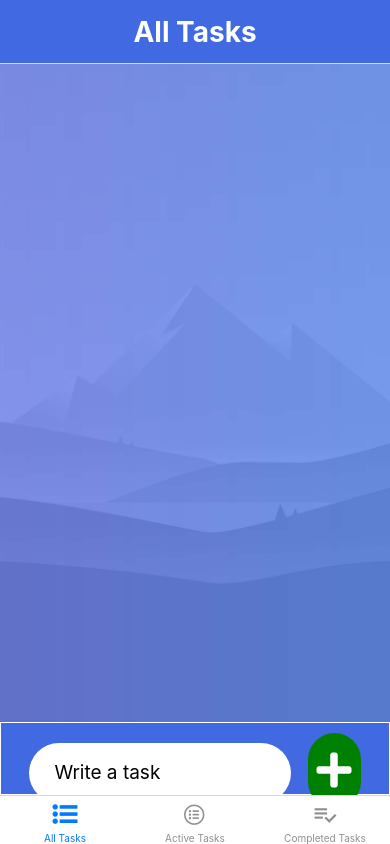
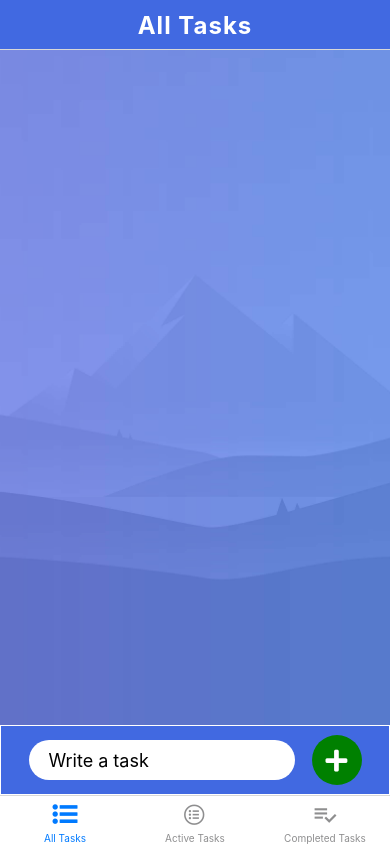
Before and after one commit to prajan11/react-native-to-do-app-redux, a React Native app: screen / in a window 390 px wide. Built offline with nearby package versions, Linux system fonts and the light colour scheme.

Commit message:
UI styling updates to address Ui rendering issues in different screen sizes

```diff
--- a/App.js
+++ b/App.js
@@ -45,38 +45,43 @@ const App = () => {
             <Tab.Screen name="All" component={HomeScreen} options={{
                                                                     title: 'All Tasks',
                                                                     headerStyle: {
-                                                                      backgroundColor: 'royalblue'
+                                                                      backgroundColor: 'royalblue',
+                                                                      height: 50,
                                                                     },
                                                                     headerTintColor: '#fff',
                                                                     headerTitleAlign: 'center',
                                                                     headerTitleStyle: {
                                                                       fontWeight: 'bold',
                                                                       alignSelf: 'center',
-                                                                      fontSize: 28
+                                                                      fontSize: 24,
+                                                                      letterSpacing: 1
 
                                                                     }}} />
             <Tab.Screen name="Active" component={ActiveTasksScreen} options={{
                                                                     title: 'Active Tasks',
                                                                     headerStyle: {
-                                                                      backgroundColor: '#037ffc'
+                                                                      backgroundColor: 'royalblue',
+                                                                      height: 50,
                                                                     },
                                                                     headerTintColor: '#fff',
                                                                     headerTitleAlign: 'center',
                                                                     headerTitleStyle: {
                                                                       fontWeight: 'bold',
-                                                                      fontSize: 28
-
+                                                                      fontSize: 24,
+                                                                      letterSpacing: 1
                                                                     }}} />
             <Tab.Screen name="Completed" component={CompletedTasksScreen} options={{
                                                                     title: 'Completed Tasks',
                                                                     headerStyle: {
-                                                                      backgroundColor: '#037ffc'
+                                                                      backgroundColor: 'royalblue',
+                                                                      height: 50,
                                                                     },
                                                                     headerTintColor: '#fff',
                                                                     headerTitleAlign: 'center',
                                                                     headerTitleStyle: {
                                                                       fontWeight: 'bold',
-                                                                      fontSize: 28
+                                                                      fontSize: 24,
+                                                                      letterSpacing: 1
                                                                     }}}  />
           </Tab.Navigator>
         </NavigationContainer>
--- a/components/ToDoForm/index.js
+++ b/components/ToDoForm/index.js
@@ -50,13 +50,13 @@ const ToDoForm = ({addTodoData, editTaskId, toDos, editToDoTask}) => {
                 {
                     editTaskId.length > 0 ?    <Pressable onPress={() => updateButtonClickHandler(editTaskId)} disabled={enteredTask.length > 0 ? false : true}>
                                         <Text style={styles.buttonText}>
-                                            <AntDesign name='edit' size={40} color="white" />
+                                            <AntDesign name='edit' size={25} color="white" />
                                         </Text>
                                     </Pressable>
                                 :
                                     <Pressable onPress={() => handleAddTask()} disabled={enteredTask.length > 0 ? false : true}>
                                         <Text style={styles.buttonText}>
-                                            <FontAwesome5 name='plus' size={40} color="white" />
+                                            <FontAwesome5 name='plus' size={25} color="white" />
                                         </Text>
                                     </Pressable>
                 }
--- a/components/ToDoForm/style.js
+++ b/components/ToDoForm/style.js
@@ -7,24 +7,24 @@ const styles = StyleSheet.create({
         flexDirection: 'row',
     },
     inputField: {
-        height: 60,
+        height: 40,
         width: '80%',
-        fontSize: 19,
+        fontSize: 18,
         borderRadius: 40,
         backgroundColor: 'white',
-        paddingLeft: 25,
-        marginTop: 10
+        paddingLeft: 20,
+        marginTop: 5
     },
     button: {
-        width: '16%',
-        height: 75,
+        width:50,
+        height: 50,
         marginLeft: '5%',
-        textAlign: 'center',
-        borderRadius: 50,
-        paddingTop: 15
+        borderRadius: 25,
+        justifyContent:'center',
+        alignItems:'center',
     },
     buttonText: {
-        fontSize: 30,
+        fontSize: 10,
         color: 'white',
         textAlign: 'center',
     },
--- a/components/ToDoItem/index.js
+++ b/components/ToDoItem/index.js
@@ -27,12 +27,12 @@ const ToDoItem = ({ id, taskName, editTaskId, deleteToDoTask, setEditToDoTask, m
     }
 
     return (
-        <View style={styles.container}>
-            <View style={styles.taskNameContainer}>
+        <View style={type === 'active' || type === 'completed' ? [styles.container, styles.containerExtra] : styles.container}>
+            <View style={type === 'active' || type === 'completed' ? [styles.taskNameContainer, styles.taskNameContainerExtra] : styles.taskNameContainer}>
                 {type ? (type === 'active' ?
-                                            <MaterialIcons name="pending-actions" size={35} color="green" />
+                                            <MaterialIcons name="pending-actions" size={25} color="green" />
                                             :
-                                            <AntDesign name="checkcircle" size={28} color="green" />
+                                            <FontAwesome5Icon name="check" size={25} color="green" />
                                             ) :
 
                                             <CheckBox
@@ -43,7 +43,7 @@ const ToDoItem = ({ id, taskName, editTaskId, deleteToDoTask, setEditToDoTask, m
                 }
 
 
-                <Text style={styles.taskName}>
+                <Text style={type === 'active' || type === 'completed' ? [styles.taskName, styles.taskNameExtra] : styles.taskName}>
                     {taskName}
                 </Text>
 
@@ -52,12 +52,12 @@ const ToDoItem = ({ id, taskName, editTaskId, deleteToDoTask, setEditToDoTask, m
             {type ? <Text></Text> :
                         <View style={styles.editDeleteButtonContainer}>
                             <Pressable onPress={() => handleTaskEdit(id)}>
-                                <FontAwesome5Icon name="edit" size={30} color="green" />
+                                <FontAwesome5Icon name="edit" size={24} color="green" />
 
                             </Pressable>
 
                             <Pressable onPress={()=>handleTaskDelete(id)}>
-                                <AntDesign name="delete" size={27} color="red" style={editTaskId != "" ? {display: 'none'}:''} />
+                                <AntDesign name="delete" size={22} color="red" style={editTaskId != "" ? {display: 'none'}:''} />
                             </Pressable>
                         </View>
             }
--- a/components/ToDoItem/style.js
+++ b/components/ToDoItem/style.js
@@ -5,26 +5,39 @@ const styles = StyleSheet.create({
         flexDirection: 'row',
         justifyContent: 'space-around',
         width: '100%',
-        padding: 7,
-        marginBottom: 20,
+        marginBottom: 12,
         backgroundColor: 'white',
-        borderRadius: 15
+        borderRadius: 15,
+    },
+    containerExtra: {
+        padding: 5,
     },
     taskNameContainer:{
         flex: 1,
         flexDirection: 'row',
-        padding: 10,
+        paddingLeft: 5,
+        paddingTop: 4
+    },
+    taskNameContainerExtra:{
+        paddingTop: 0
     },
     taskName: {
-        fontSize: 20,
+        fontSize: 18,
         fontWeight: 'bold',
-        paddingLeft: 15
+        paddingLeft: 5,
+        paddingTop: 4
+    },
+    taskNameExtra: {
+        paddingTop: 0,
+        paddingLeft: 10
     },
     editDeleteButtonContainer: {
         width: '30%',
         flexDirection: 'row',
         justifyContent: 'space-evenly',
         padding: 10,
+        marginLeft: 30,
+        borderColor: 'green'
     },
 
 
--- a/components/ToDoList/index.js
+++ b/components/ToDoList/index.js
@@ -8,12 +8,9 @@ import {connect} from 'react-redux';
 const ToDoList = ({ toDos}) => {
     return (
         <View style={styles.container}>
-            {/* <ScrollView style={{flex:1, borderColor: 'red', borderWidth: 5}}> */}
-                {toDos.map( (task) => {
-                    return <ToDoItem key={task.id} id={task.id} taskName={task.taskName} />;
-                })}
-            {/* </ScrollView> */}
-
+            {toDos.map( (task) => {
+                return <ToDoItem key={task.id} id={task.id} taskName={task.taskName} />;
+            })}
         </View>
      );
 }
--- a/components/ToDoList/style.js
+++ b/components/ToDoList/style.js
@@ -7,16 +7,6 @@ const styles = StyleSheet.create({
         marginTop: '5%',
         marginLeft: '7%',
     },
-    taskListHeading:{
-        textAlign: 'left',
-        marginBottom: 35,
-    },
-    taskListText: {
-        fontSize: 27,
-        color: 'black',
-        fontWeight: 'bold',
-        letterSpacing: 1,
-    }
 });
 
 export default styles;
--- a/screens/active/index.js
+++ b/screens/active/index.js
@@ -35,6 +35,7 @@ const styles = StyleSheet.create({
     paddingBottom: 70
   },
 
+
 });
 
 const mapStateToProps = (state) => {
--- a/screens/home/index.js
+++ b/screens/home/index.js
@@ -11,7 +11,8 @@ import {
   StyleSheet,
   View,
   ImageBackground,
-  ScrollView
+  ScrollView,
+  Dimensions
 } from 'react-native';
 import ToDoForm from '../../components/ToDoForm';
 import ToDoList from '../../components/ToDoList';
@@ -32,7 +33,7 @@ const App = (props) => {
                       onContentSizeChange={() =>
                         scrollViewRef.current.scrollToEnd({animated: true})
                       }>
-            <View style={{paddingBottom:100}}>
+            <View style={{flex:1, height:Dimensions.get('window').height-200,}}>
               <ToDoList />
             </View>
           </ScrollView>
@@ -55,22 +56,17 @@ const styles = StyleSheet.create({
     height: '100%',
     width:'100%',
     resizeMode: 'cover',
-    // zIndex: 1
   },
   todoFormContainer : {
-    position:'absolute',
-    height:'10%',
+    height:70,
     width: '100%',
-    bottom:0,
+    bottom:70,
     alignSelf:'center',
-    padding: 10,
-    borderColor:'#FFF',
+    padding: 9,
     borderWidth:1,
-    backgroundColor: 'royalblue'
-    // zIndex: 2,
+    backgroundColor: 'royalblue',
+    borderColor: 'white'
   }
-
-
 });
 
 export default App;
```
